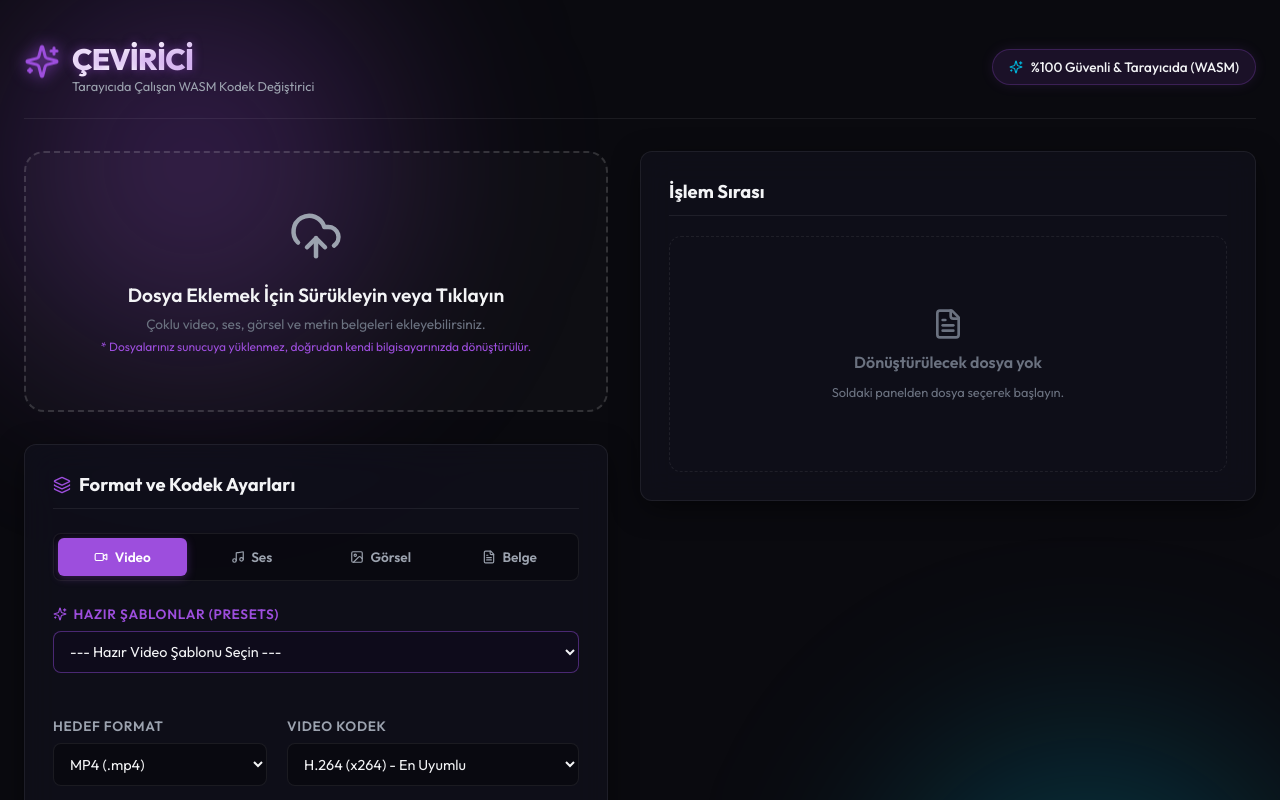
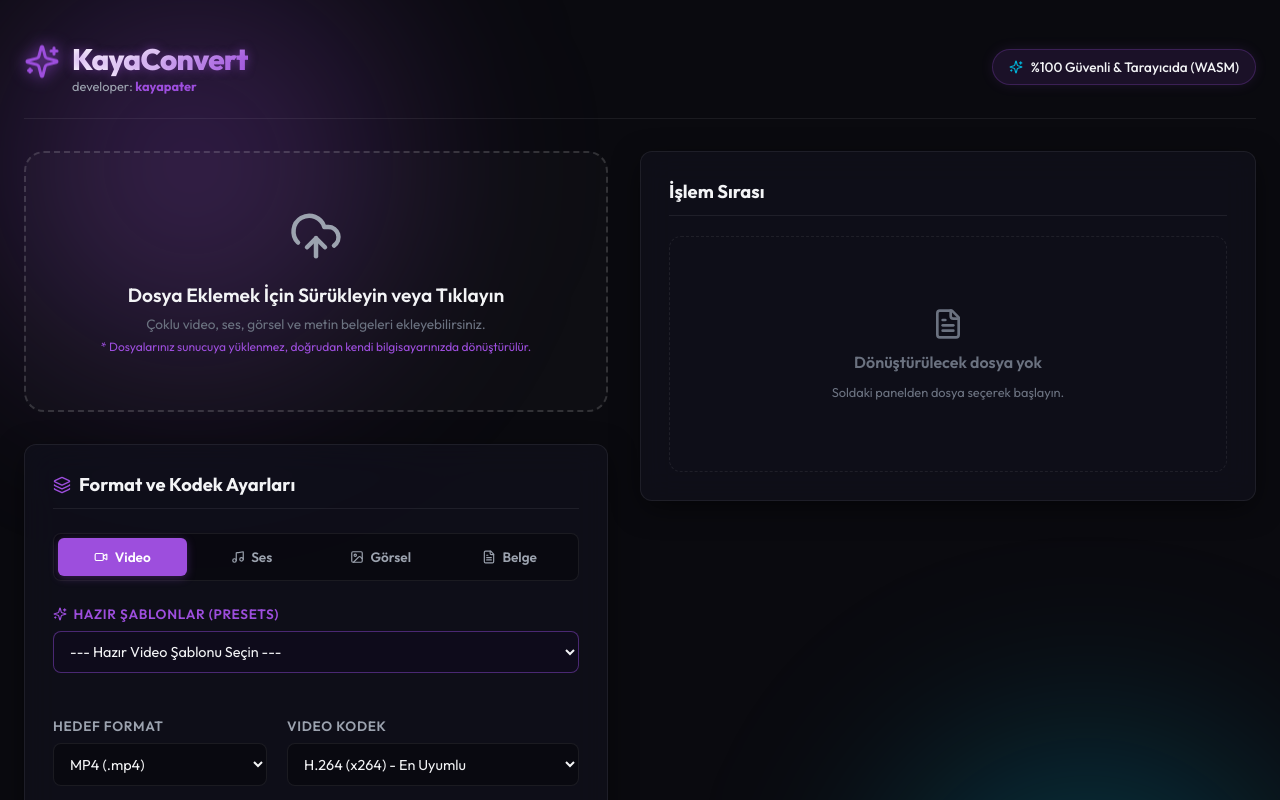
Before and after one commit to kayapater/cevir.im, a React (Vite) app in the folder client/: page / in a window 1280 px wide. Shown: the top 800 px of the page. Built offline with nearby package versions, Linux system fonts and the light colour scheme.

Commit message:
style: rename project to KayaConvert and add developer tag

```diff
--- a/client/index.html
+++ b/client/index.html
@@ -4,7 +4,7 @@
     <meta charset="UTF-8" />
     <link rel="icon" type="image/svg+xml" href="/favicon.svg" />
     <meta name="viewport" content="width=device-width, initial-scale=1.0" />
-    <title>Çevirici - Gelişmiş Kodek & Format Dönüştürücü</title>
+    <title>KayaConvert - Gelişmiş Tarayıcı Tabanlı Çevirici</title>
   </head>
   <body>
     <div id="root"></div>
--- a/client/src/App.jsx
+++ b/client/src/App.jsx
@@ -1209,8 +1209,8 @@ export default function App() {
         <div className="brand">
           <Sparkles className="brand-icon" size={36} />
           <div>
-            <h1 className="brand-title glow-text-purple">ÇEVİRİCİ</h1>
-            <p style={{ fontSize: '0.8rem', color: 'var(--text-secondary)' }}>Tarayıcıda Çalışan WASM Kodek Değiştirici</p>
+            <h1 className="brand-title glow-text-purple">KayaConvert</h1>
+            <p style={{ fontSize: '0.8rem', color: 'var(--text-secondary)' }}>developer: <span style={{ color: 'var(--accent-purple)', fontWeight: 'bold' }}>kayapater</span></p>
           </div>
         </div>
 
```
